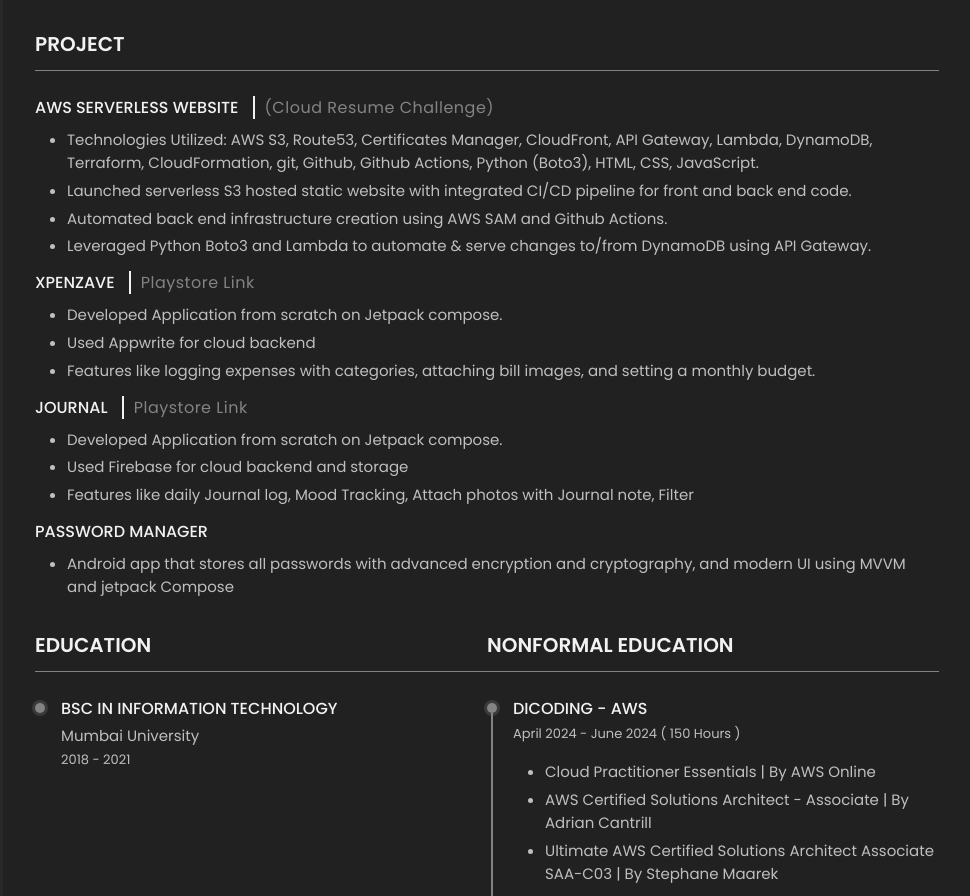
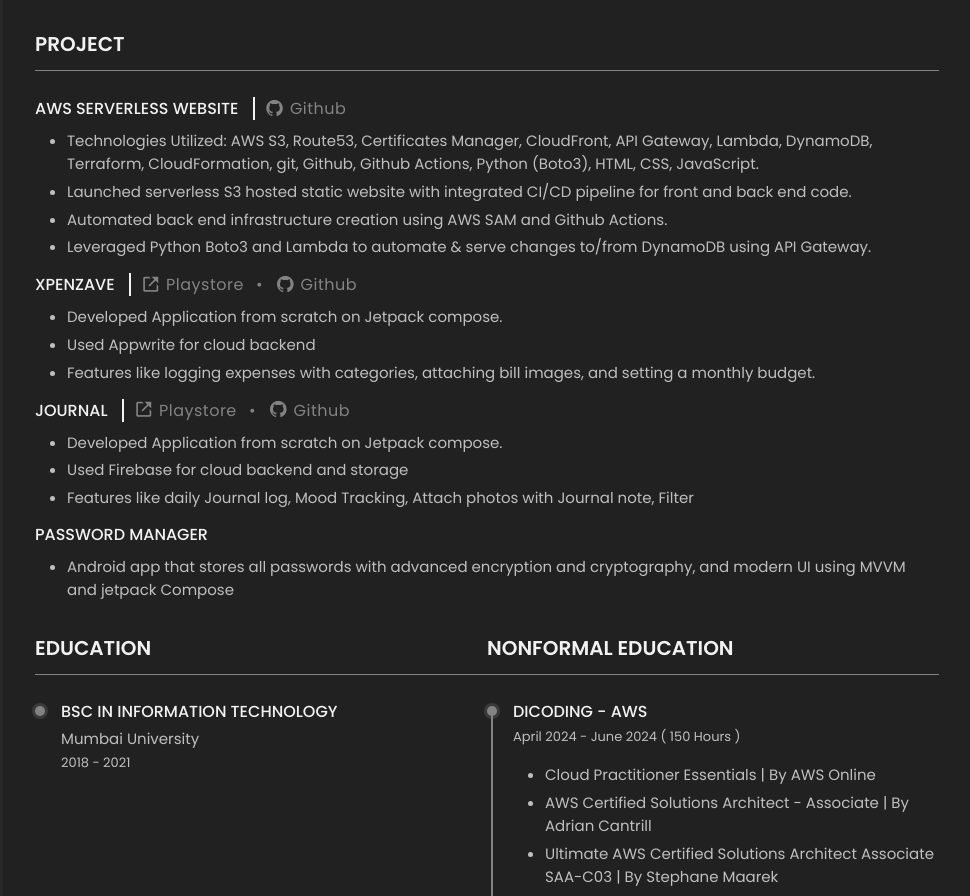
Before and after one commit to Hiten24/aws-serverless-website, a plain HTML site: page website/index.html in a window 1280 px wide. Shown: the part 1421-2317 px from the top of the page, without its empty margins (153-1123 px from the left). Drawn offline with nearby package versions, Linux system fonts and the light colour scheme; no server answers.

Commit message:
finetuned website

```diff
--- a/website/assets/css/styles.css
+++ b/website/assets/css/styles.css
@@ -499,6 +499,21 @@ img {
   color: var(--accent-color);
 }
 
+.text-icon {
+  /* vertical-align: middle; */
+  font-size: 20px;
+  position: relative;
+  bottom: -10%;
+}
+
+.link__separator {
+  margin-left: 8px;
+  margin-right: 8px;
+}
+
+.project__link a {
+  justify-content: center;
+}
 
 .education__studies,
 .experience__company,
--- a/website/assets/js/main.js
+++ b/website/assets/js/main.js
@@ -2,8 +2,8 @@
 const counter = document.querySelector(".visitor-count");
 async function updateVisitCounter() {
     console.log("running update visior function")
-    let putFunctionURL = 'https://guzxgrc1p7.execute-api.us-east-1.amazonaws.com/Prod/put'
-    let getFunctionURL = 'https://guzxgrc1p7.execute-api.us-east-1.amazonaws.com/Prod/get'
+    let putFunctionURL = 'https://api.hitenchawda.online/put'
+    let getFunctionURL = 'https://api.hitenchawda.online/get'
     fetch(putFunctionURL)
         .then(() => fetch(getFunctionURL))
         .then(response => response.json())
--- a/website/index.html
+++ b/website/index.html
@@ -301,7 +301,10 @@
 
                             <div class="project__content">
                                 <div class="project__data bd-grid">
-                                    <h3 class="project__title">AWS Serverless Website <span class="content__separator"></span> <a href="https://cloudresumechallenge.dev/docs/the-challenge/aws/" target="_blank" class="project__link hoverlink">(Cloud Resume Challenge)</a> </h3>
+                                    <h3 class="project__title">
+                                        AWS Serverless Website <span class="content__separator"></span>
+                                        <a href="https://github.com/Hiten24/aws-serverless-website/" target="_blank" class="project__link hoverlink"><i class="bx bxl-github text-icon"></i> Github</a>
+                                    </h3>
                                      <ul class="project__description">
                                         <li class="description__pointer">
                                             Technologies Utilized: AWS S3, Route53, Certificates Manager, CloudFront, API Gateway, Lambda, DynamoDB, Terraform, CloudFormation, git, Github, Github Actions, Python (Boto3), HTML, CSS, JavaScript.
@@ -322,7 +325,11 @@
 
                             <div class="project__content">
                                 <div class="project__data bd-grid">
-                                    <h3 class="project__title">XPENZAVE <span class="content__separator"></span> <a href="https://play.google.com/store/apps/details?id=com.hcapps.xpenzave" target="_blank" class="project__link hoverlink">Playstore link</a> </h3>
+                                    <h3 class="project__title"> XPENZAVE <span class="content__separator"></span>
+                                        <a href="https://play.google.com/store/apps/details?id=com.hcapps.xpenzave" target="_blank" class="project__link hoverlink"><i class='bx bx-link-external text-icon'></i> Playstore</a>
+                                        <span class="project__link link__separator">&#8226</span>
+                                        <a href="https://github.com/Hiten24/Xpenzave/" target="_blank" class="project__link hoverlink"><i class="bx bxl-github text-icon"></i> Github</a>
+                                    </h3>
                                      <ul class="project__description">
                                         <li class="description__pointer">
                                             Developed Application from scratch on Jetpack compose.
@@ -340,7 +347,11 @@
 
                             <div class="project__content">
                                 <div class="project__data bd-grid">
-                                    <h3 class="project__title">JOURNAL <span class="content__separator"></span> <a href="https://play.google.com/store/apps/details?id=com.hcapps.journal" target="_blank" class="project__link hoverlink">Playstore link</a> </h3>
+                                    <h3 class="project__title">JOURNAL <span class="content__separator"></span>
+                                         <a href="https://play.google.com/store/apps/details?id=com.hcapps.journal" target="_blank" class="project__link hoverlink"><i class='bx bx-link-external text-icon'></i> Playstore</a>
+                                         <span class="project__link link__separator">&#8226</span>
+                                         <a href="https://github.com/Hiten24/Journal/" target="_blank" class="project__link hoverlink"><i class="bx bxl-github text-icon"></i> Github</a>
+                                    </h3>
                                      <ul class="project__description">
                                         <li class="description__pointer">
                                             Developed Application from scratch on Jetpack compose.
```
Also changed, not shown: 2 other files.
